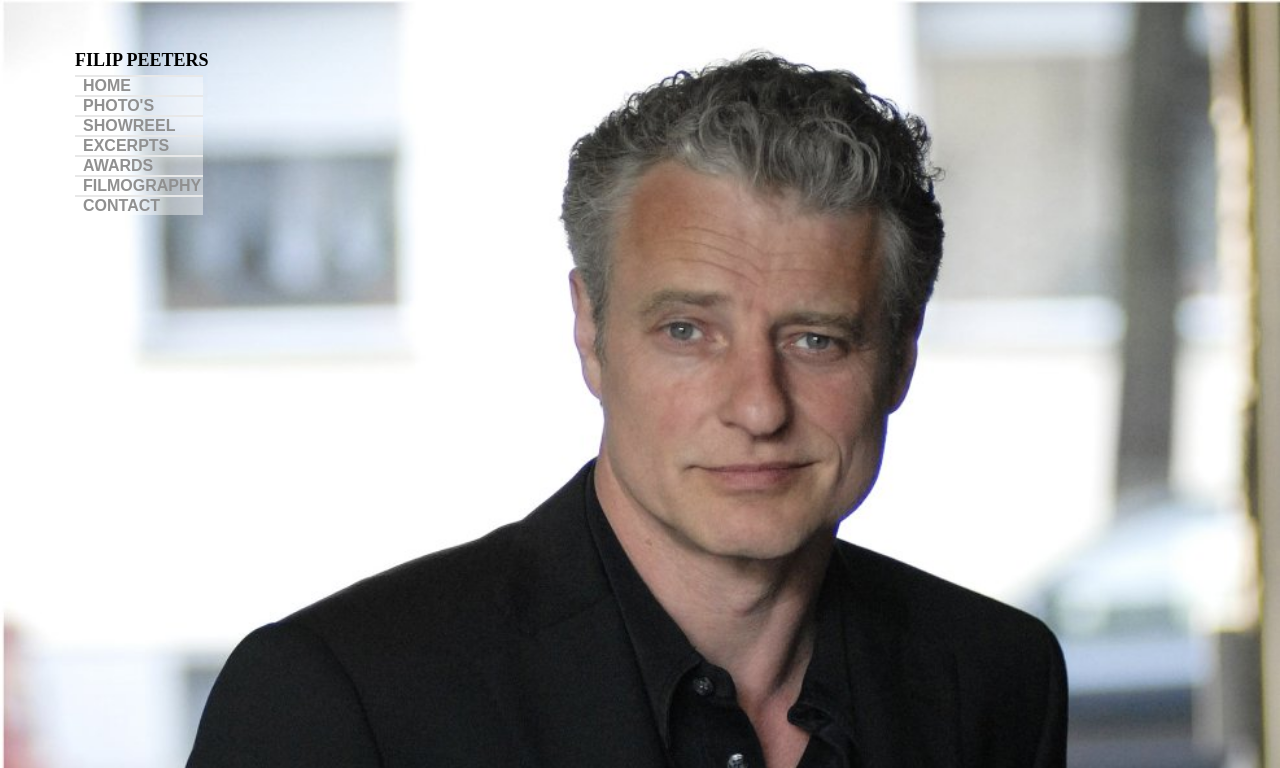
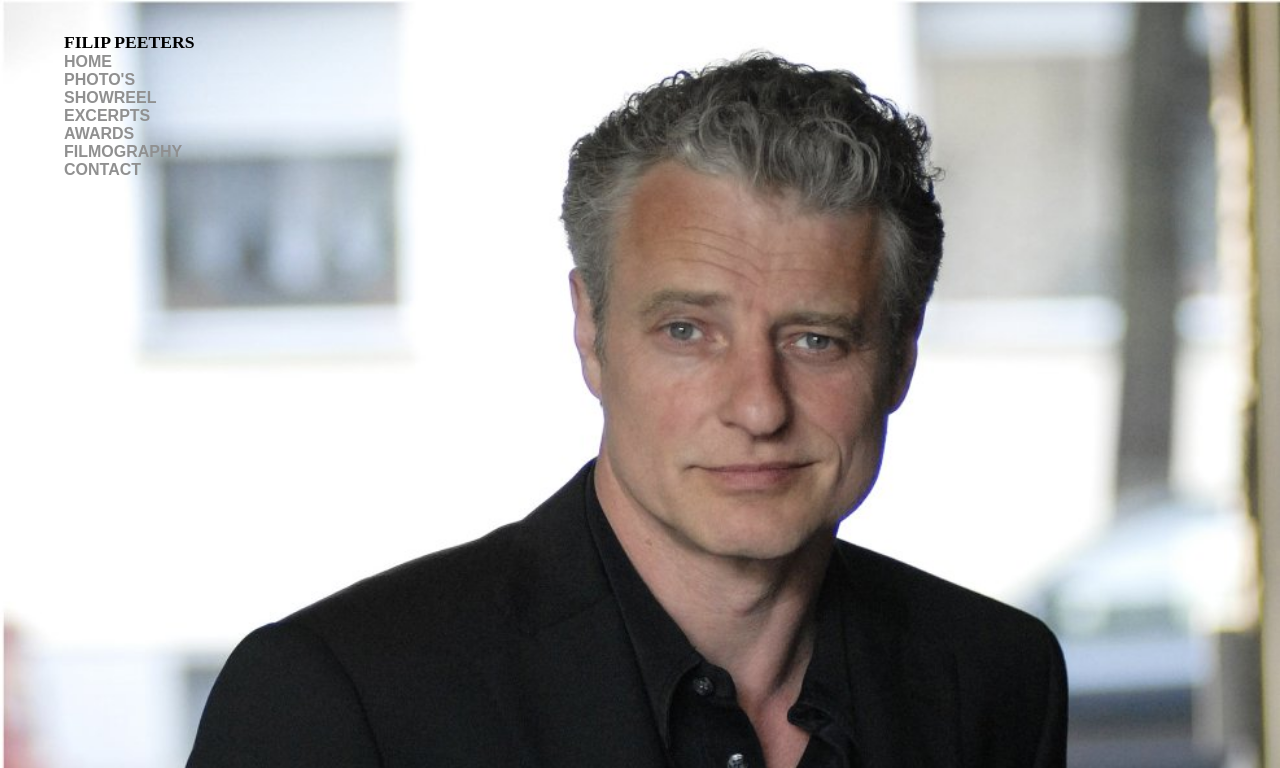
Before and after one commit to FilipPeeters/FilipPeeters.github.io, a PHP site: page / in a window 1280 px wide. Shown: the top 768 px of the page. Run offline with PHP 8.4, Linux system fonts and the light colour scheme.

Commit message:
Removed the border-top from the menu. Aligned the F from Filip with the letters from the menu. Incorperated the h1 into the menu. Removed contents, so that it can't cover anything. Still working on the layout of awards and filmography.

```diff
--- a/public/index.html
+++ b/public/index.html
@@ -10,15 +10,22 @@
 </head>
 <body>
     <div id="background">
-		<img src="images/background.jpg" alt="Filip Peeters"/>
+    	<a href="#" onclick="setVisibleById('background', true);
+
+    						 setVisibleById('awards', false);
+    						 setVisibleById('cv', false);
+    						 setVisibleById('reel', false);">
+			<img src="images/background.jpg" alt="Filip Peeters"/>
+		</a>
 	</div>
-	<h1>Filip Peeters</h1>
 	<div id="menu">
+		<h1>Filip Peeters</h1>
 		<ul>
 			<li><a href="index.html">home</a></li>
 			<li onclick="setVisibleById('background', true);
 						 setVisibleById('awards', false);
 						 setVisibleById('cv', false);
+
 						 setVisibleById('reel',true);"title="some photographs"><a href="#">photo's</a></li>
 			<li><a onclick="window.open('video/showreel.mp4', 'player', 'height=610,width=1065,location=no,top=1,left=0')" href="#">showreel</a></li>
 			<li><a href="#">excerpts</a>
@@ -37,10 +44,12 @@
 			<li onclick="setVisibleById('background', true);
 						 setVisibleById('awards', true);
 						 setVisibleById('cv', false);
+
 						 setVisibleById('reel',false);"><a href="#">awards</a>
 			</li>
 			<li onclick="setVisibleById('background', true);
 						 setVisibleById('awards', false);
+
 						 setVisibleById('cv', true);
 						 setVisibleById('reel',false);">
 				<a href="#">filmography</a>
@@ -48,7 +57,7 @@
 			<li><a href="#">contact</a></li>
 		</ul>
 	</div>
-	<div id="contents">
+	<div >
 	<div>
 		<iframe id="awards" src="awards.html"></iframe>
 	</div>
--- a/public/javascript/style.js
+++ b/public/javascript/style.js
@@ -24,8 +24,8 @@ function setVisibleById(id, b) {
 	var a;
 	a = document.getElementById(id);
 	if (b){
-		a.style.visibility = 'visible';
+		a.style.display = 'block';
 	} else {
-		a.style.visibility = 'hidden';
+		a.style.display = 'none';
 	}
 }
--- a/public/stylesheets/persistent.css
+++ b/public/stylesheets/persistent.css
@@ -1,8 +1,6 @@
 html, body  {
-	padding:0;
 	height: 100%;
 }
-
 * {
 	margin:0;
 	padding:0;
@@ -10,15 +8,6 @@ html, body  {
 
 body {
 	overflow: hidden;
-}
-
-h1 {
-	font-size: 18px;
-	margin: 0 6px 0 75px;
-	text-transform: uppercase;
-	position: fixed;
-	top: 50px;
-	z-index: 3;
 }
 
 #background{
@@ -33,17 +22,21 @@ h1 {
 	width: 100%;
 }
 
+#menu h1 {
+	font-size: 1.1em;
+	text-transform: uppercase;
+	z-index: 3;
+}
+
 #menu {
 	position: fixed;
-	top: 75px;
 	z-index: 3;
-	left: 75px;
+	margin: 2em 0 0 4em;
 }
 
 #menu ul {
 	list-style: none;
 	text-transform: uppercase;
-	z-index: 3;
 }
 
 #menu ul ul {
@@ -55,19 +48,16 @@ h1 {
 
 #menu li {
 	display: block;
+	font-size: 1em;
 	width: 8em;
-	background-image: url(../images/menubackground.png);
-	/*background-color: #fefefe;*/
 	text-align: left;
 	position: relative;
-	text-indent: 0.5em;
-	border-top: 2px solid #E8E8E8;
+
 }
 
 #menu li li {
 	width: 21em;
 	text-align: left;
-	text-indent: 2em;
 	top: -2px;
 }
 
@@ -86,28 +76,35 @@ h1 {
 }
 
 #contents {
-	top: 89px;
-	width: 100%;
+	top: 36px;
+	/*width: 100%;*/
 	height: 85%;
+	display: none;
+	clear: both;
+	position: relative;
+	z-index: 2;
 }
 
 #awards {
-	visibility: hidden;
+	display: none;
 	width: 25em;
 	height: 13em;
-	margin: 144px 0 0 75px;
+	margin: 2em 0 0 10em;
 	border: none;
+	position: relative;
+	z-index: 2;
 }
 
 #cv {
-	visibility: hidden;
-	position: absolute;
+	display: none;
+	position: relative;
 	width: 55em;
 	height: 100%;
 	left: 50%;
 	margin-left: -27em;
 	top: 0;
 	border: none;
+	z-index: 2;
 }
 
 /*
@@ -129,14 +126,8 @@ h1 {
  * End of scrollbar specific styling.
  */
 
-#contents{
-	clear: both;
-	position: relative;
-	z-index: 2;
-}
-
 #reel {
-	visibility: hidden;
+	display: none;
 	position: absolute;
 	margin-left: -27em;
 	width: 55em;
```
